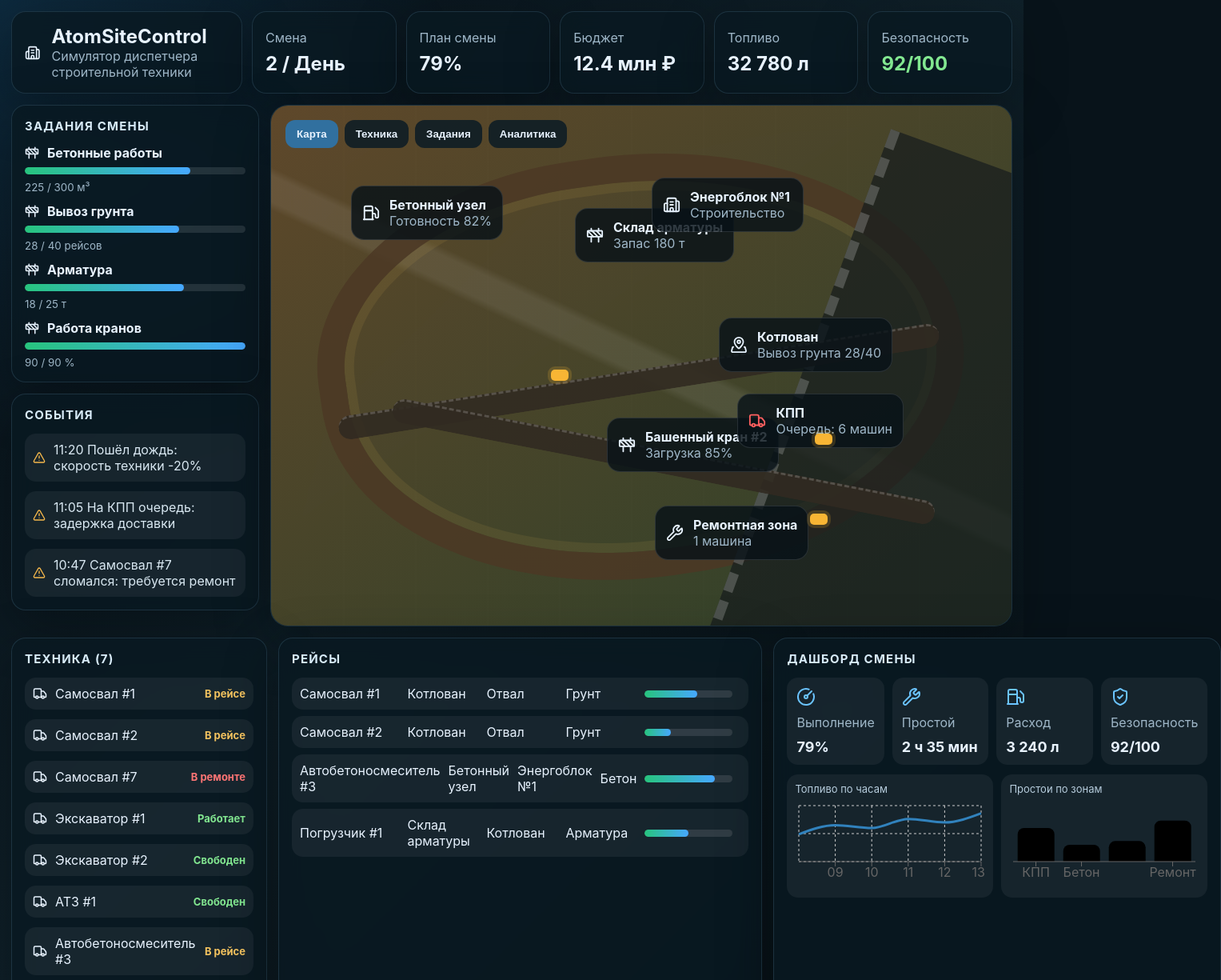
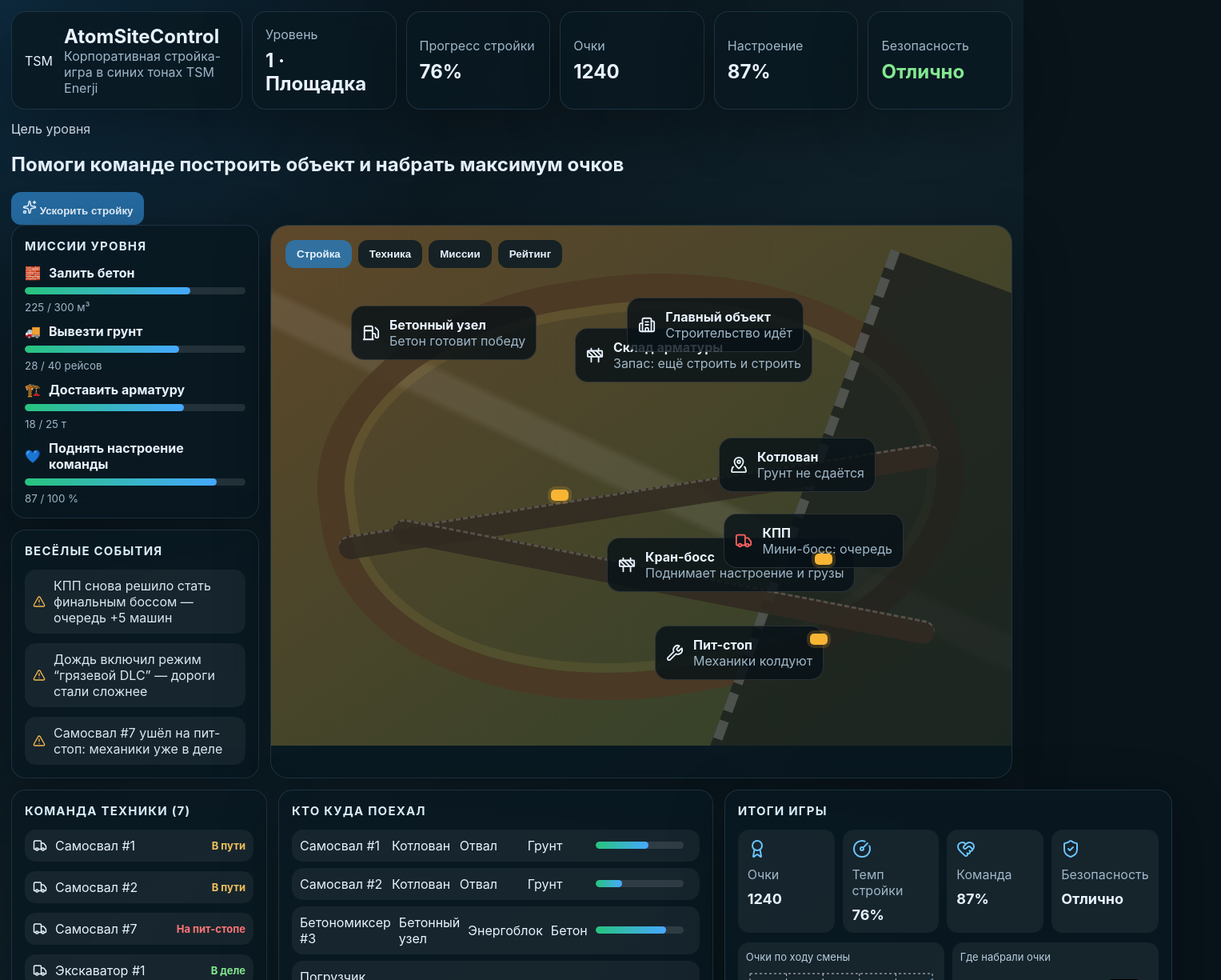
Before and after one commit to m9117882424/AtomSiteControl, a React (Vite) app: page / in a window 1280 px wide. Shown: the top 1225 px of the page at 80% size, 1527 px wide, since content can reach past the window. Built offline with nearby package versions, Linux system fonts and the light colour scheme.

Commit message:
Shift UI toward corporate blue game style

```diff
--- a/src/App.tsx
+++ b/src/App.tsx
@@ -1,12 +1,15 @@
 import { useMemo, useState } from 'react';
 import {
   AlertTriangle,
+  Award,
   Building2,
   CircleGauge,
   Construction,
   Fuel,
+  HeartHandshake,
   MapPinned,
   ShieldCheck,
+  Sparkles,
   Truck,
   Wrench,
 } from 'lucide-react';
@@ -39,7 +42,7 @@ type Task = {
   target: number;
   done: number;
   unit: string;
-  color: string;
+  emoji: string;
 };
 
 type Trip = {
@@ -57,45 +60,45 @@ const initialVehicles: Vehicle[] = [
   { id: 4, name: 'Экскаватор #1', type: 'Экскаватор', status: 'working', fuel: 48, efficiency: 91 },
   { id: 5, name: 'Экскаватор #2', type: 'Экскаватор', status: 'free', fuel: 66, efficiency: 76 },
   { id: 6, name: 'АТЗ #1', type: 'Топливозаправщик', status: 'free', fuel: 93, efficiency: 88 },
-  { id: 7, name: 'Автобетоносмеситель #3', type: 'Бетон', status: 'trip', fuel: 55, efficiency: 82 },
+  { id: 7, name: 'Бетономиксер #3', type: 'Бетон', status: 'trip', fuel: 55, efficiency: 82 },
 ];
 
 const initialTasks: Task[] = [
-  { id: 1, title: 'Бетонные работы', target: 300, done: 225, unit: 'м³', color: 'blue' },
-  { id: 2, title: 'Вывоз грунта', target: 40, done: 28, unit: 'рейсов', color: 'amber' },
-  { id: 3, title: 'Арматура', target: 25, done: 18, unit: 'т', color: 'cyan' },
-  { id: 4, title: 'Работа кранов', target: 90, done: 90, unit: '%', color: 'green' },
+  { id: 1, title: 'Залить бетон', target: 300, done: 225, unit: 'м³', emoji: '🧱' },
+  { id: 2, title: 'Вывезти грунт', target: 40, done: 28, unit: 'рейсов', emoji: '🚚' },
+  { id: 3, title: 'Доставить арматуру', target: 25, done: 18, unit: 'т', emoji: '🏗️' },
+  { id: 4, title: 'Поднять настроение команды', target: 100, done: 87, unit: '%', emoji: '💙' },
 ];
 
 const baseTrips: Trip[] = [
   { vehicle: 'Самосвал #1', from: 'Котлован', to: 'Отвал', cargo: 'Грунт', progress: 60 },
   { vehicle: 'Самосвал #2', from: 'Котлован', to: 'Отвал', cargo: 'Грунт', progress: 30 },
-  { vehicle: 'Автобетоносмеситель #3', from: 'Бетонный узел', to: 'Энергоблок №1', cargo: 'Бетон', progress: 80 },
-  { vehicle: 'Погрузчик #1', from: 'Склад арматуры', to: 'Котлован', cargo: 'Арматура', progress: 50 },
+  { vehicle: 'Бетономиксер #3', from: 'Бетонный узел', to: 'Энергоблок', cargo: 'Бетон', progress: 80 },
+  { vehicle: 'Погрузчик #1', from: 'Склад', to: 'Площадка', cargo: 'Арматура', progress: 50 },
 ];
 
-const fuelChart = [
-  { hour: '08', fuel: 390 },
-  { hour: '09', fuel: 520 },
-  { hour: '10', fuel: 480 },
-  { hour: '11', fuel: 610 },
-  { hour: '12', fuel: 560 },
-  { hour: '13', fuel: 690 },
+const scoreChart = [
+  { hour: '08', score: 120 },
+  { hour: '09', score: 260 },
+  { hour: '10', score: 420 },
+  { hour: '11', score: 620 },
+  { hour: '12', score: 840 },
+  { hour: '13', score: 1240 },
 ];
 
-const idleChart = [
-  { zone: 'КПП', idle: 36 },
-  { zone: 'Бетон', idle: 18 },
-  { zone: 'Склад', idle: 22 },
-  { zone: 'Ремонт', idle: 44 },
+const funChart = [
+  { zone: 'КПП', points: 36 },
+  { zone: 'Бетон', points: 58 },
+  { zone: 'Склад', points: 44 },
+  { zone: 'Кран', points: 72 },
 ];
 
 function statusLabel(status: VehicleStatus) {
   const labels: Record<VehicleStatus, string> = {
-    free: 'Свободен',
-    trip: 'В рейсе',
-    working: 'Работает',
-    repair: 'В ремонте',
+    free: 'Готов ехать',
+    trip: 'В пути',
+    working: 'В деле',
+    repair: 'На пит-стопе',
   };
 
   return labels[status];
@@ -105,13 +108,15 @@ function App() {
   const [vehicles, setVehicles] = useState(initialVehicles);
   const [tasks, setTasks] = useState(initialTasks);
   const [trips, setTrips] = useState(baseTrips);
+  const [score, setScore] = useState(1240);
+  const [teamMood, setTeamMood] = useState(87);
   const [events, setEvents] = useState([
-    '11:20 Пошёл дождь: скорость техники -20%',
-    '11:05 На КПП очередь: задержка доставки',
-    '10:47 Самосвал #7 сломался: требуется ремонт',
+    'КПП снова решило стать финальным боссом — очередь +5 машин',
+    'Дождь включил режим “грязевой DLC” — дороги стали сложнее',
+    'Самосвал #7 ушёл на пит-стоп: механики уже в деле',
   ]);
 
-  const planPercent = useMemo(() => {
+  const buildPercent = useMemo(() => {
     const total = tasks.reduce((sum, task) => sum + task.done / task.target, 0);
     return Math.round((total / tasks.length) * 100);
   }, [tasks]);
@@ -120,7 +125,7 @@ function App() {
     const freeVehicle = vehicles.find((vehicle) => vehicle.status === 'free');
 
     if (!freeVehicle) {
-      setEvents((current) => ['Диспетчер: нет свободной техники для нового рейса', ...current]);
+      setEvents((current) => ['Все заняты. Стройка кипит, диспетчер держится.', ...current]);
       return;
     }
 
@@ -132,7 +137,7 @@ function App() {
 
     setTasks((current) =>
       current.map((task) =>
-        task.title === 'Вывоз грунта' ? { ...task, done: Math.min(task.done + 1, task.target) } : task,
+        task.title === 'Вывезти грунт' ? { ...task, done: Math.min(task.done + 1, task.target) } : task,
       ),
     );
 
@@ -141,7 +146,9 @@ function App() {
       ...current,
     ]);
 
-    setEvents((current) => [`Диспетчер: ${freeVehicle.name} назначен на вывоз грунта`, ...current]);
+    setScore((current) => current + 75);
+    setTeamMood((current) => Math.min(current + 1, 100));
+    setEvents((current) => [`${freeVehicle.name} получил миссию. Грунт сам себя не вывезет. +75 очков`, ...current]);
   };
 
   const repairVehicle = () => {
@@ -150,49 +157,70 @@ function App() {
         vehicle.status === 'repair' ? { ...vehicle, status: 'free', fuel: 55, efficiency: 70 } : vehicle,
       ),
     );
-    setEvents((current) => ['Ремонтная зона: Самосвал #7 возвращён в строй', ...current]);
+    setScore((current) => current + 120);
+    setTeamMood((current) => Math.min(current + 3, 100));
+    setEvents((current) => ['Пит-стоп завершён: техника снова в строю. +120 очков', ...current]);
+  };
+
+  const boostBuild = () => {
+    setTasks((current) =>
+      current.map((task) => ({ ...task, done: Math.min(task.done + Math.ceil(task.target * 0.03), task.target) })),
+    );
+    setScore((current) => current + 180);
+    setTeamMood((current) => Math.min(current + 2, 100));
+    setEvents((current) => ['Команда включила турборежим: стройка заметно продвинулась. +180 очков', ...current]);
   };
 
   return (
     <main className="app-shell">
       <header className="topbar">
         <div className="brand">
-          <Building2 size={32} />
+          <div className="brand-mark">TSM</div>
           <div>
             <h1>AtomSiteControl</h1>
-            <span>Симулятор диспетчера строительной техники</span>
+            <span>Корпоративная стройка-игра в синих тонах TSM Enerji</span>
           </div>
         </div>
-        <div className="topbar-card">
-          <span>Смена</span>
-          <strong>2 / День</strong>
+        <div className="topbar-card level">
+          <span>Уровень</span>
+          <strong>1 · Площадка</strong>
         </div>
         <div className="topbar-card">
-          <span>План смены</span>
-          <strong>{planPercent}%</strong>
+          <span>Прогресс стройки</span>
+          <strong>{buildPercent}%</strong>
         </div>
         <div className="topbar-card">
-          <span>Бюджет</span>
-          <strong>12.4 млн ₽</strong>
+          <span>Очки</span>
+          <strong>{score}</strong>
         </div>
         <div className="topbar-card">
-          <span>Топливо</span>
-          <strong>32 780 л</strong>
+          <span>Настроение</span>
+          <strong>{teamMood}%</strong>
         </div>
         <div className="topbar-card success">
           <span>Безопасность</span>
-          <strong>92/100</strong>
+          <strong>Отлично</strong>
         </div>
       </header>
 
+      <section className="hero-strip">
+        <div>
+          <span className="eyebrow">Цель уровня</span>
+          <h2>Помоги команде построить объект и набрать максимум очков</h2>
+        </div>
+        <button onClick={boostBuild} className="primary-action">
+          <Sparkles size={18} /> Ускорить стройку
+        </button>
+      </section>
+
       <section className="workspace">
         <aside className="left-column">
-          <Panel title="Задания смены">
+          <Panel title="Миссии уровня">
             <div className="task-list">
               {tasks.map((task) => (
                 <div className="task" key={task.id}>
                   <div className="task-title">
-                    <Construction size={18} />
+                    <span className="task-emoji">{task.emoji}</span>
                     <strong>{task.title}</strong>
                   </div>
                   <div className="progress-line">
@@ -206,7 +234,7 @@ function App() {
             </div>
           </Panel>
 
-          <Panel title="События">
+          <Panel title="Весёлые события">
             <div className="events">
               {events.slice(0, 5).map((event) => (
                 <div className="event" key={event}>
@@ -220,19 +248,19 @@ function App() {
 
         <section className="map-card">
           <div className="map-toolbar">
-            <button>Карта</button>
+            <button>Стройка</button>
             <button>Техника</button>
-            <button>Задания</button>
-            <button>Аналитика</button>
+            <button>Миссии</button>
+            <button>Рейтинг</button>
           </div>
           <div className="site-map">
-            <Zone className="zone concrete" icon={<Fuel size={22} />} title="Бетонный узел" subtitle="Готовность 82%" />
-            <Zone className="zone storage" icon={<Construction size={22} />} title="Склад арматуры" subtitle="Запас 180 т" />
-            <Zone className="zone block-one" icon={<Building2 size={22} />} title="Энергоблок №1" subtitle="Строительство" />
-            <Zone className="zone pit" icon={<MapPinned size={22} />} title="Котлован" subtitle="Вывоз грунта 28/40" />
-            <Zone className="zone crane" icon={<Construction size={22} />} title="Башенный кран #2" subtitle="Загрузка 85%" />
-            <Zone className="zone gate" icon={<Truck size={22} />} title="КПП" subtitle="Очередь: 6 машин" danger />
-            <Zone className="zone repair" icon={<Wrench size={22} />} title="Ремонтная зона" subtitle="1 машина" />
+            <Zone className="zone concrete" icon={<Fuel size={22} />} title="Бетонный узел" subtitle="Бетон готовит победу" />
+            <Zone className="zone storage" icon={<Construction size={22} />} title="Склад арматуры" subtitle="Запас: ещё строить и строить" />
+            <Zone className="zone block-one" icon={<Building2 size={22} />} title="Главный объект" subtitle="Строительство идёт" />
+            <Zone className="zone pit" icon={<MapPinned size={22} />} title="Котлован" subtitle="Грунт не сдаётся" />
+            <Zone className="zone crane" icon={<Construction size={22} />} title="Кран-босс" subtitle="Поднимает настроение и грузы" />
+            <Zone className="zone gate" icon={<Truck size={22} />} title="КПП" subtitle="Мини-босс: очередь" danger />
+            <Zone className="zone repair" icon={<Wrench size={22} />} title="Пит-стоп" subtitle="Механики колдуют" />
             <div className="road road-one" />
             <div className="road road-two" />
             <div className="truck-dot dot-one" />
@@ -243,7 +271,7 @@ function App() {
       </section>
 
       <section className="bottom-grid">
-        <Panel title={`Техника (${vehicles.length})`}>
+        <Panel title={`Команда техники (${vehicles.length})`}>
           <div className="vehicle-list">
             {vehicles.map((vehicle) => (
               <div className={`vehicle ${vehicle.status}`} key={vehicle.id}>
@@ -254,12 +282,12 @@ function App() {
             ))}
           </div>
           <div className="actions">
-            <button onClick={assignTrip}>Назначить рейс</button>
-            <button onClick={repairVehicle}>Завершить ремонт</button>
+            <button onClick={assignTrip}>Отправить на миссию</button>
+            <button onClick={repairVehicle}>Завершить пит-стоп</button>
           </div>
         </Panel>
 
-        <Panel title="Рейсы">
+        <Panel title="Кто куда поехал">
           <div className="trip-table">
             {trips.slice(0, 5).map((trip) => (
               <div className="trip-row" key={`${trip.vehicle}-${trip.progress}-${trip.to}`}>
@@ -275,34 +303,34 @@ function App() {
           </div>
         </Panel>
 
-        <Panel title="Дашборд смены">
+        <Panel title="Итоги игры">
           <div className="dashboard-grid">
-            <Metric icon={<CircleGauge />} label="Выполнение" value={`${planPercent}%`} />
-            <Metric icon={<Wrench />} label="Простой" value="2 ч 35 мин" />
-            <Metric icon={<Fuel />} label="Расход" value="3 240 л" />
-            <Metric icon={<ShieldCheck />} label="Безопасность" value="92/100" />
+            <Metric icon={<Award />} label="Очки" value={`${score}`} />
+            <Metric icon={<CircleGauge />} label="Темп стройки" value={`${buildPercent}%`} />
+            <Metric icon={<HeartHandshake />} label="Команда" value={`${teamMood}%`} />
+            <Metric icon={<ShieldCheck />} label="Безопасность" value="Отлично" />
           </div>
           <div className="charts">
             <div className="chart-card">
-              <span>Топливо по часам</span>
+              <span>Очки по ходу смены</span>
               <ResponsiveContainer width="100%" height={110}>
-                <LineChart data={fuelChart}>
+                <LineChart data={scoreChart}>
                   <CartesianGrid strokeDasharray="3 3" />
                   <XAxis dataKey="hour" />
                   <YAxis hide />
                   <Tooltip />
-                  <Line type="monotone" dataKey="fuel" strokeWidth={3} dot={false} />
+                  <Line type="monotone" dataKey="score" strokeWidth={3} dot={false} />
                 </LineChart>
               </ResponsiveContainer>
             </div>
             <div className="chart-card">
-              <span>Простои по зонам</span>
+              <span>Где набрали очки</span>
               <ResponsiveContainer width="100%" height={110}>
-                <BarChart data={idleChart}>
+                <BarChart data={funChart}>
                   <XAxis dataKey="zone" />
                   <YAxis hide />
                   <Tooltip />
-                  <Bar dataKey="idle" radius={[8, 8, 0, 0]} />
+                  <Bar dataKey="points" radius={[8, 8, 0, 0]} />
                 </BarChart>
               </ResponsiveContainer>
             </div>
```
